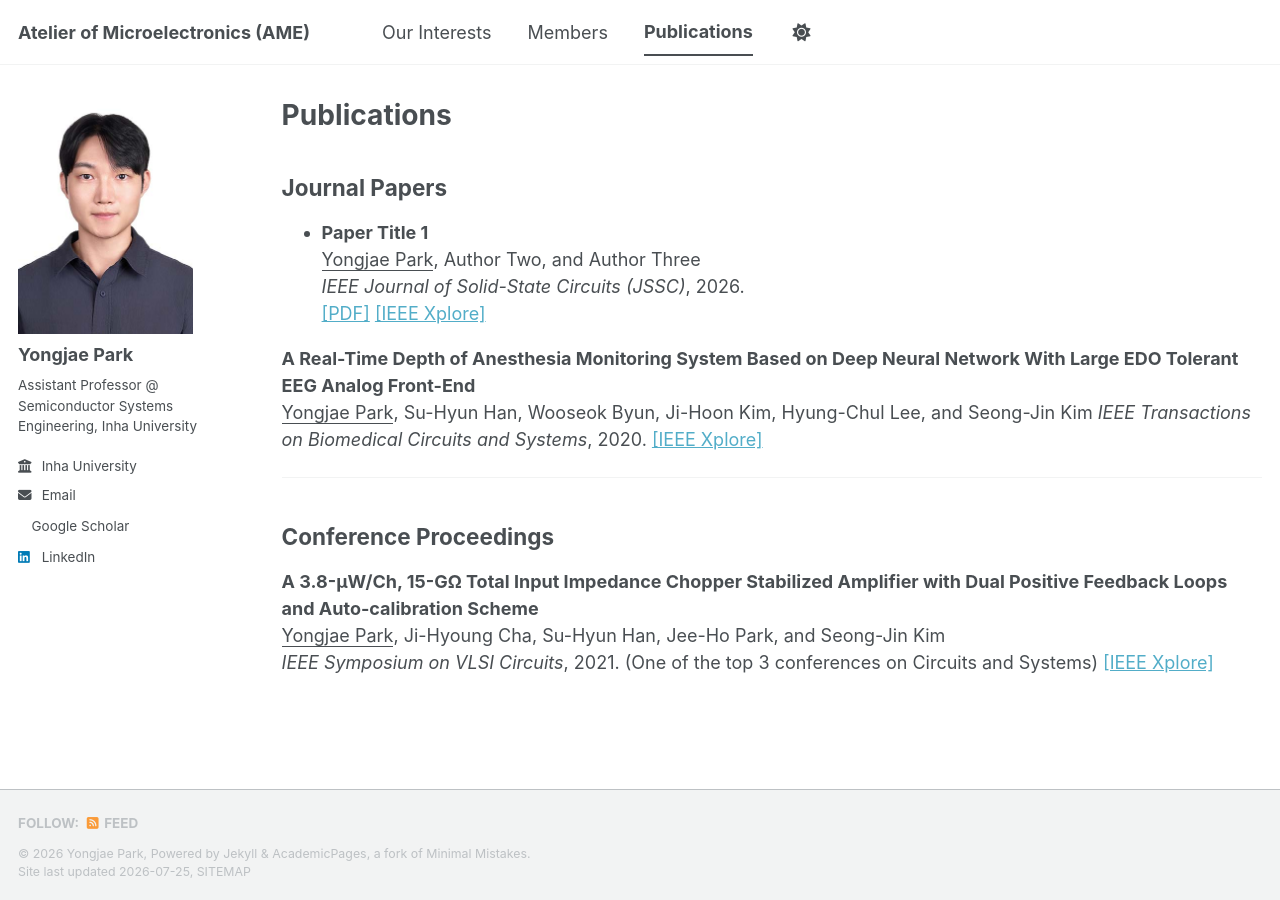
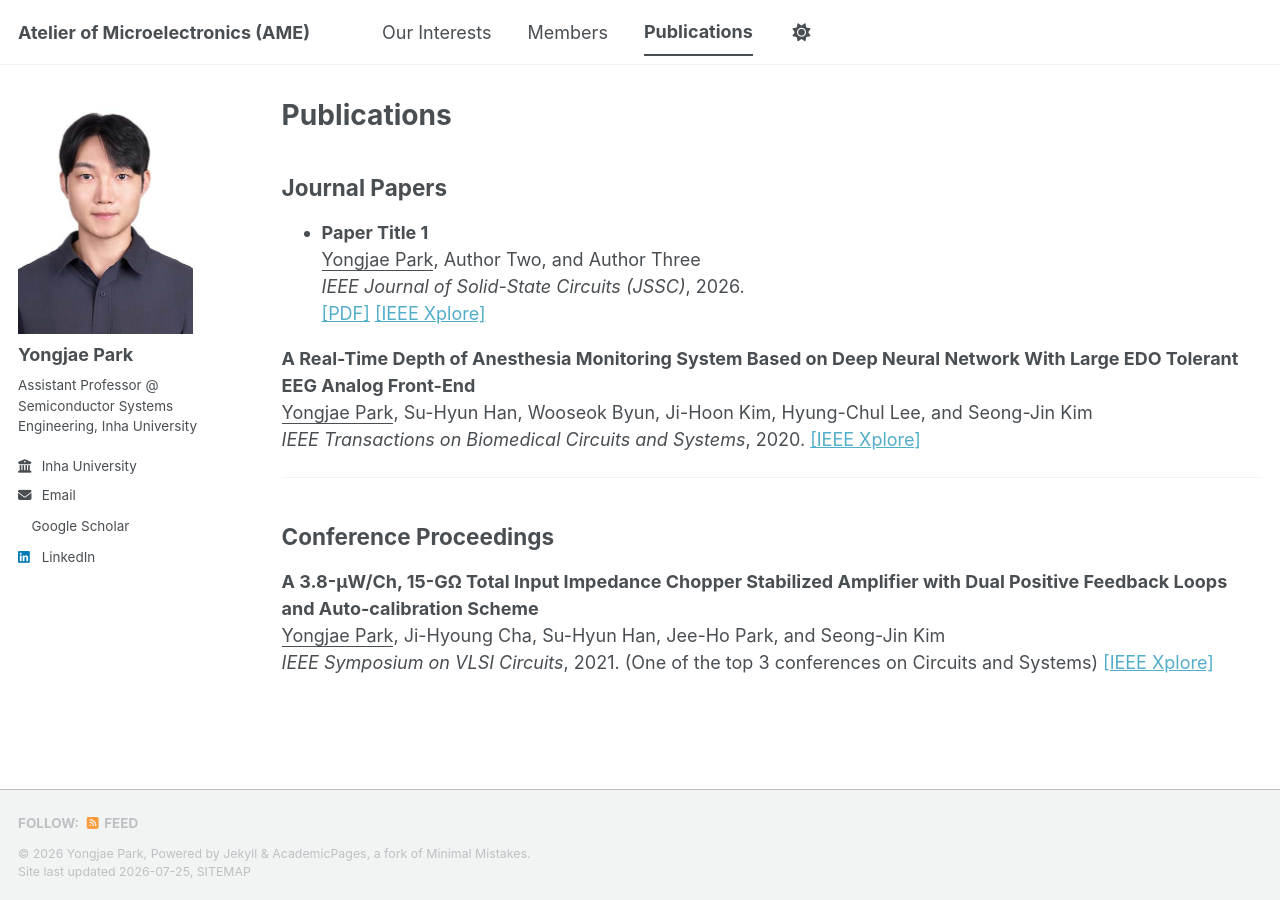
Before and after one commit to yong27park/AME.github.io, a Jekyll site: the page built from _pages/publications.md, in a window 1280 px wide. Built offline with Jekyll 4.4.1, drawn with Linux system fonts in a browser that asks for light colours; a style sheet for code colours, icons or effects is not loaded.

```diff
--- a/_pages/publications.md
+++ b/_pages/publications.md
@@ -13,7 +13,7 @@ author_profile: true
   [[PDF]](https://link-to-pdf) [[IEEE Xplore]](https://doi-link)
 
 **A Real-Time Depth of Anesthesia Monitoring System Based on Deep Neural Network With Large EDO Tolerant EEG Analog Front-End**
-  <u>Yongjae Park</u>, Su-Hyun Han, Wooseok Byun, Ji-Hoon Kim, Hyung-Chul Lee, and Seong-Jin Kim
+  <u>Yongjae Park</u>, Su-Hyun Han, Wooseok Byun, Ji-Hoon Kim, Hyung-Chul Lee, and Seong-Jin Kim<br>
   *IEEE Transactions on Biomedical Circuits and Systems*, 2020. [[IEEE Xplore]](https://ieeexplore.ieee.org/abstract/document/9103093)
 
 ---
```
